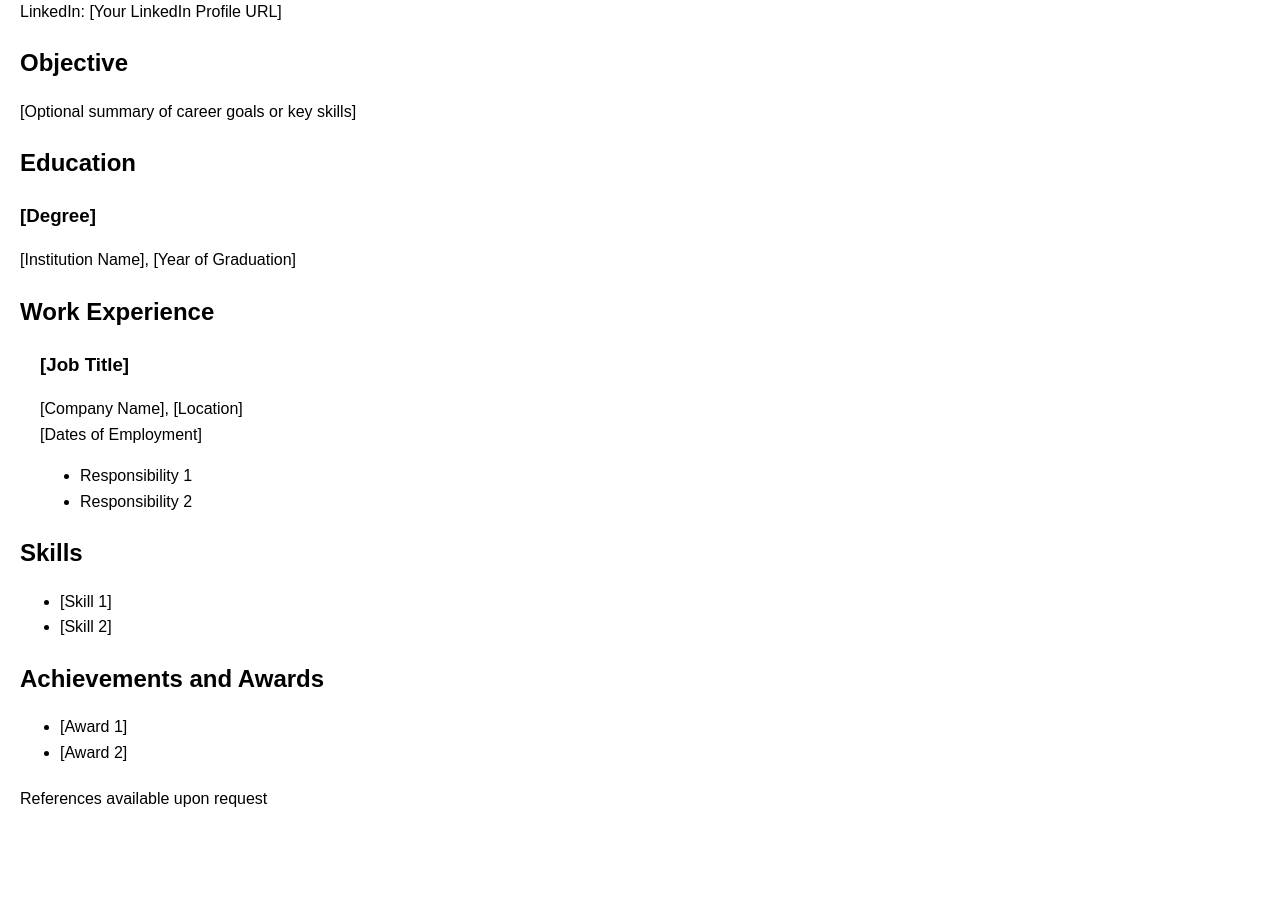
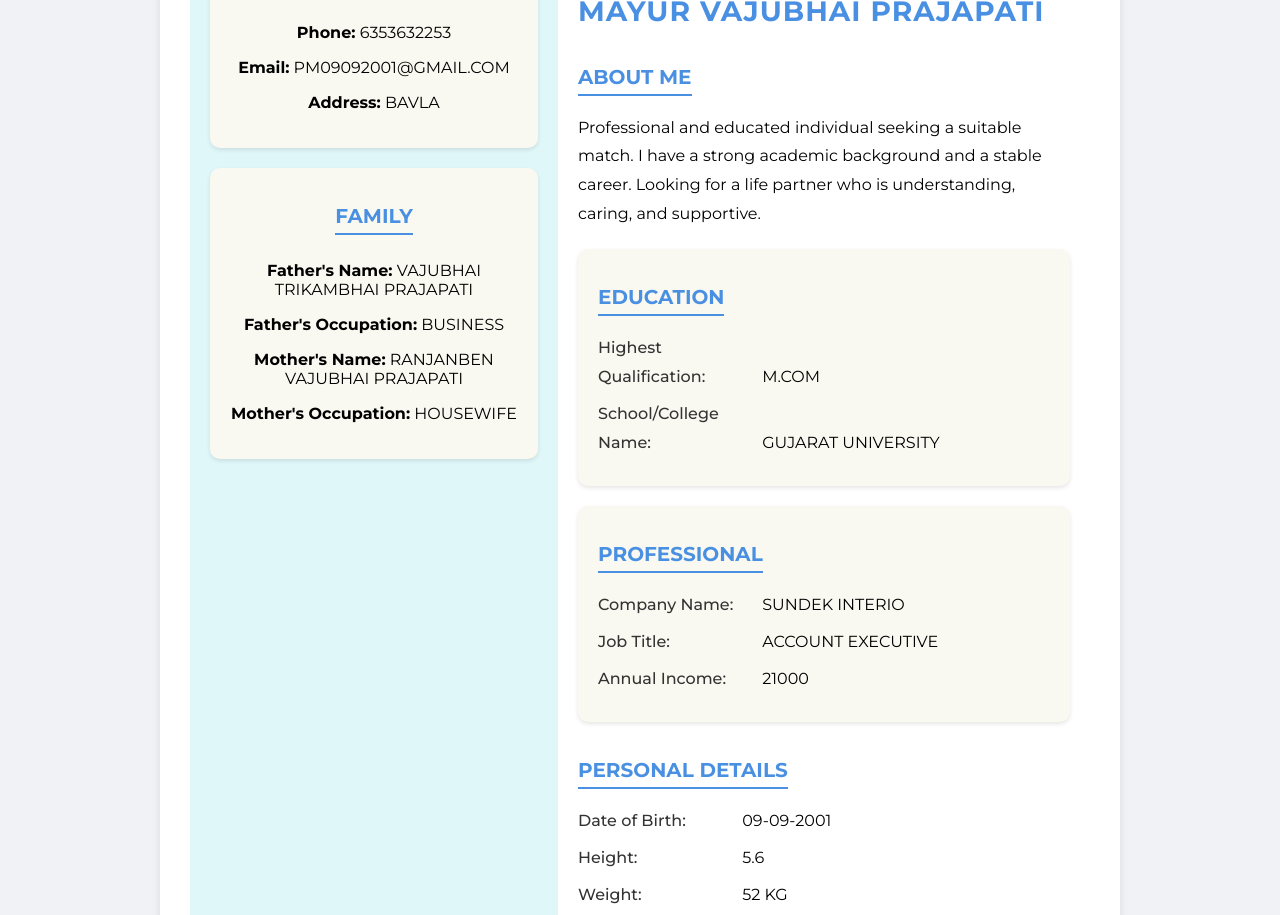
Before and after one commit to Mayur992001/bio-data_09, a plain HTML site: page index.html in a window 1280 px wide. Shown: the part 141-1056 px from the top of the page. Before the commit the page ends 972 px from the top, so only its background shows below. Drawn offline with Linux system fonts and the light colour scheme.

Commit message:
Update index.html

```diff
--- a/index.html
+++ b/index.html
@@ -3,87 +3,167 @@
 <head>
     <meta charset="UTF-8">
     <meta name="viewport" content="width=device-width, initial-scale=1.0">
-    <title>Your Name - Biodata</title>
+    <title>Bio-Data</title>
     <style>
+        @import url('https://fonts.googleapis.com/css2?family=Montserrat:wght@400;500;700&display=swap');
+
         body {
-            font-family: Arial, sans-serif;
-            line-height: 1.6;
-            margin: 20px;
+            font-family: 'Montserrat', sans-serif;
+            background: #f0f2f5;
+            margin: 0;
+            padding: 20px;
+            display: flex;
+            justify-content: center;
+            align-items: center;
+            min-height: 100vh;
+            flex-direction: column;
         }
-        h1, h2, h3 {
+        .container {
+            background: #fff;
+            padding: 30px;
+            max-width: 900px;
+            width: 100%;
+            border-radius: 12px;
+            display: flex;
+            box-shadow: 0 4px 8px rgba(0, 0, 0, 0.1);
+        }
+        .left-section, .right-section {
+            padding: 20px;
+        }
+        .left-section {
+            background: #e0f7fa;
+            border-radius: 12px 0 0 12px;
+            width: 40%;
+            text-align: center;
+        }
+        .right-section {
+            background: #fff;
+            border-radius: 0 12px 12px 0;
+            width: 60%;
+        }
+        h1 {
+            color: #4a90e2;
+            text-transform: uppercase;
+            margin-bottom: 20px;
+            font-size: 28px;
+            letter-spacing: 1px;
+        }
+        .bio-heading {
+            color: black;
+            font-size: 24px;
+            text-align: center;
+            margin-bottom: 20px;
+            text-transform: uppercase;
+            font-weight: 700;
+        }
+        h2 {
+            color: #4a90e2;
             margin-bottom: 10px;
-        }
-        .contact {
-            margin-bottom: 10px;
+            font-size: 20px;
+            border-bottom: 2px solid #4a90e2;
+            display: inline-block;
+            padding-bottom: 5px;
+            text-transform: uppercase;
         }
         .section {
             margin-bottom: 20px;
         }
-        .job-title {
-            font-weight: bold;
+        .section p {
+            margin: 8px 0;
+            line-height: 1.8;
+            font-size: 16px;
         }
-        .job-details {
-            margin-left: 20px;
+        .section p strong {
+            display: inline-block;
+            width: 160px;
+            color: #333;
+            font-weight: 500;
+        }
+        .contact-info, .family-info, .education-info, .professional-info {
+            background: #f9f9f1;
+            border-radius: 10px;
+            padding: 20px;
+            margin-bottom: 20px;
+            box-shadow: 0 2px 4px rgba(0, 0, 0, 0.1);
+        }
+        .footer {
+            margin-top: 20px;
+            display: flex;
+            justify-content: center;
+            gap: 20px;
+        }
+        .footer img {
+            width: 50px;
+            height: 50px;
+            cursor: pointer;
         }
     </style>
 </head>
 <body>
-    <header>
-        <h1>Your Name</h1>
-        <p class="contact">
-            Phone: [Your Phone Number]<br>
-            Email: [Your Email Address]<br>
-            LinkedIn: [Your LinkedIn Profile URL]
-        </p>
-    </header>
+    <div class="container">
+        <div class="left-section">
+            <div class="contact-info">
+                <h2>Contact</h2>
+                <p><strong>Phone:</strong> 6353632253</p>
+                <p><strong>Email:</strong> PM09092001@GMAIL.COM</p>
+                <p><strong>Address:</strong> BAVLA</p>
+            </div>
+            <div class="family-info">
+                <h2>Family</h2>
+                <p><strong>Father's Name:</strong> VAJUBHAI TRIKAMBHAI PRAJAPATI</p>
+                <p><strong>Father's Occupation:</strong> BUSINESS</p>
+                <p><strong>Mother's Name:</strong> RANJANBEN VAJUBHAI PRAJAPATI</p>
+                <p><strong>Mother's Occupation:</strong> HOUSEWIFE</p>
+            </div>
+        </div>
+        <div class="right-section">
+            <h1 class="bio-heading">Bio-Data</h1>
+            <h1>MAYUR VAJUBHAI PRAJAPATI</h1>
+            <div class="section about-me">
+                <h2>About Me</h2>
+                <p>Professional and educated individual seeking a suitable match. I have a strong academic background and a stable career. Looking for a life partner who is understanding, caring, and supportive.</p>
+            </div>
+            <div class="section education-info">
+                <h2>Education</h2>
+                <p><strong>Highest Qualification:</strong> M.COM</p>
+                <p><strong>School/College Name:</strong> GUJARAT UNIVERSITY</p>
+            </div>
+            <div class="section professional-info">
+                <h2>Professional</h2>
+                <p><strong>Company Name:</strong> SUNDEK INTERIO</p>
+                <p><strong>Job Title:</strong> ACCOUNT EXECUTIVE</p>
+                <p><strong>Annual Income:</strong> 21000</p>
+            </div>
+            <div class="section personal-details">
+                <h2>Personal Details</h2>
+                <p><strong>Date of Birth:</strong> 09-09-2001</p>
+                <p><strong>Height:</strong> 5.6</p>
+                <p><strong>Weight:</strong> 52 KG</p>
+                <p><strong>Caste:</strong> HINDU PRAJAPATI</p>
+            </div>
+        </div>
+    </div>
+    <div class="footer">
+        <img src="https://raw.githubusercontent.com/Mayur992001/bio-data/main/Image/image.png" alt="Photo Icon" id="photo-icon">
+        <img src="https://raw.githubusercontent.com/Mayur992001/bio-data/main/Image/phone.png" alt="Contact Icon" id="contact-icon">
+        <img src="https://raw.githubusercontent.com/Mayur992001/bio-data/main/Image/location.png" alt="Location Icon" id="location-icon">
+    </div>
 
-    <section class="section">
-        <h2>Objective</h2>
-        <p>[Optional summary of career goals or key skills]</p>
-    </section>
+    <script>
+        document.getElementById('photo-icon').addEventListener('click', function() {
+            window.open('https://photos.app.goo.gl/iN9hAPNFsaGcuTVi9', '_blank');
+        });
 
-    <section class="section">
-        <h2>Education</h2>
-        <h3>[Degree]</h3>
-        <p>[Institution Name], [Year of Graduation]</p>
-    </section>
+        document.getElementById('contact-icon').addEventListener('click', function() {
+            window.location.href = 'tel:6353632253';
+            setTimeout(function() {
+                window.open('https://wa.me/6353632253')
+            }, 1000);
+        });
 
-    <section class="section">
-        <h2>Work Experience</h2>
-        <div class="job-details">
-            <h3 class="job-title">[Job Title]</h3>
-            <p>[Company Name], [Location]<br>
-            [Dates of Employment]</p>
-            <ul>
-                <li>Responsibility 1</li>
-                <li>Responsibility 2</li>
-                <!-- Add more responsibilities as needed -->
-            </ul>
-        </div>
-
-        <!-- Add more work experience sections as needed -->
-    </section>
-
-    <section class="section">
-        <h2>Skills</h2>
-        <ul>
-            <li>[Skill 1]</li>
-            <li>[Skill 2]</li>
-            <!-- Add more skills as needed -->
-        </ul>
-    </section>
-
-    <section class="section">
-        <h2>Achievements and Awards</h2>
-        <ul>
-            <li>[Award 1]</li>
-            <li>[Award 2]</li>
-            <!-- Add more achievements and awards as needed -->
-        </ul>
-    </section>
-
-    <footer>
-        <p>References available upon request</p>
-    </footer>
+        document.getElementById('location-icon').addEventListener('click', function() {
+            window.open('https://maps.app.goo.gl/YVoPcHT9L87hnbLQ9', '_blank');
+        });
+    </script>
 </body>
 </html>
```
